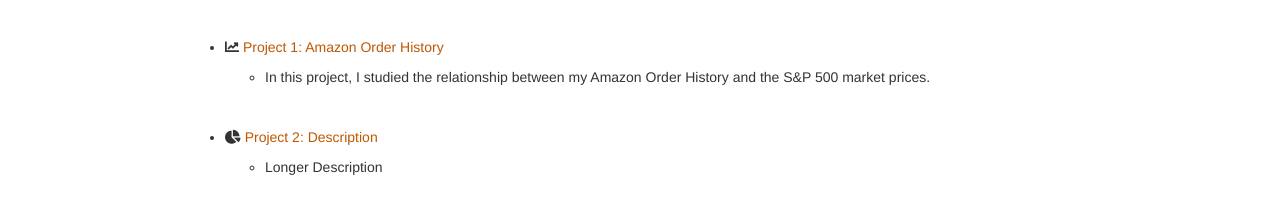
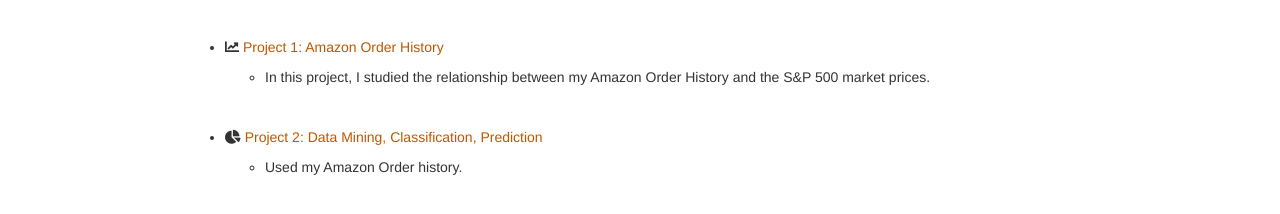
Before and after one commit to ArpanPatel26/ArpanPatel26.github.io, a plain HTML site: page portfolio.html in a window 1280 px wide. Shown: the part 146-360 px from the top of the page. Drawn offline with nearby package versions, Linux system fonts and the light colour scheme; some packages are replaced by stand-ins of ours.

Commit message:
Update portfolio.html

```diff
--- a/portfolio.html
+++ b/portfolio.html
@@ -334,9 +334,9 @@ $(document).ready(function () {
 </ul>
 <p><br></p>
 <ul>
-<li><p><i class="fa fa-chart-pie"> </i> <a href="https://www.google.com">Project 2: Description</a></p>
+<li><p><i class="fa fa-chart-pie"> </i> <a href="https://arpanpatel26.github.io/project2/">Project 2: Data Mining, Classification, Prediction</a></p>
 <ul>
-<li>Longer Description</li>
+<li>Used my Amazon Order history.</li>
 </ul></li>
 </ul>
 
```
